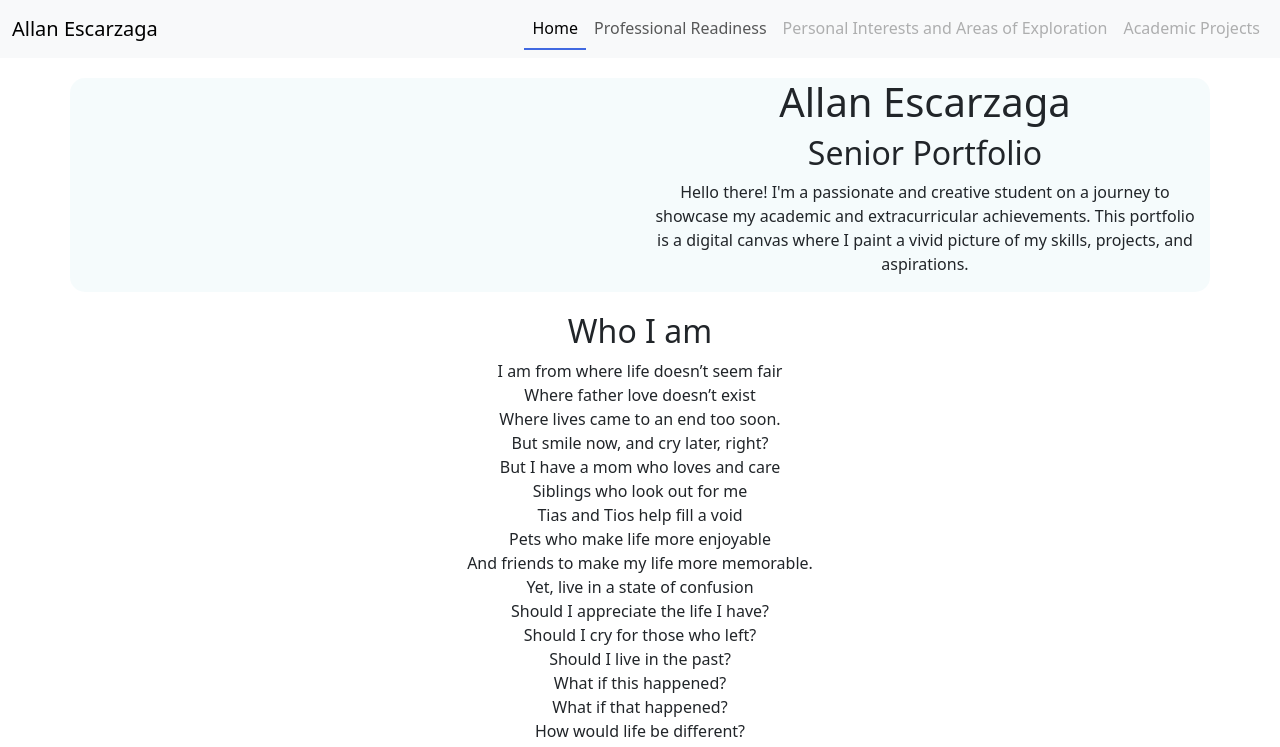
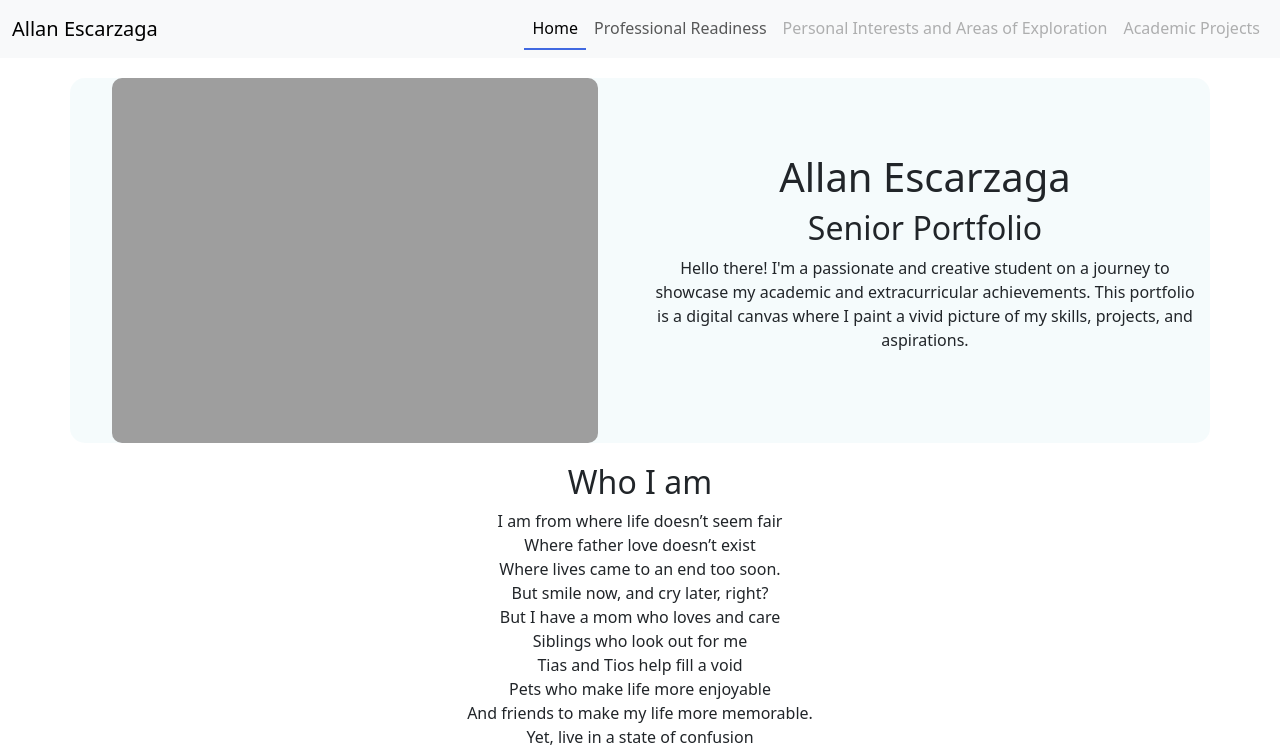
Before and after one commit to Allan-E06/Senior-Portfolio, a plain HTML site: page index.html in a window 1280 px wide. Shown: the top 747 px of the page. Drawn offline with nearby package versions, Linux system fonts and the light colour scheme; the site is published under a folder, as on GitHub Pages, so addresses that start at the root find nothing.

Commit message:
Update index.html

```diff
--- a/index.html
+++ b/index.html
@@ -37,7 +37,7 @@
             <div class="container">
                 <div class="row">
                     <div class="col-6">
-                        <img src="/grad pic enhanced copy.png" alt="" id="headerSeniorImg">
+                        <img src="grad pic enhanced copy.png" alt="" id="headerSeniorImg">
                     </div>
                     <div class="col-6" id="headerText">
                         <h1>Allan Escarzaga</h1>
```
